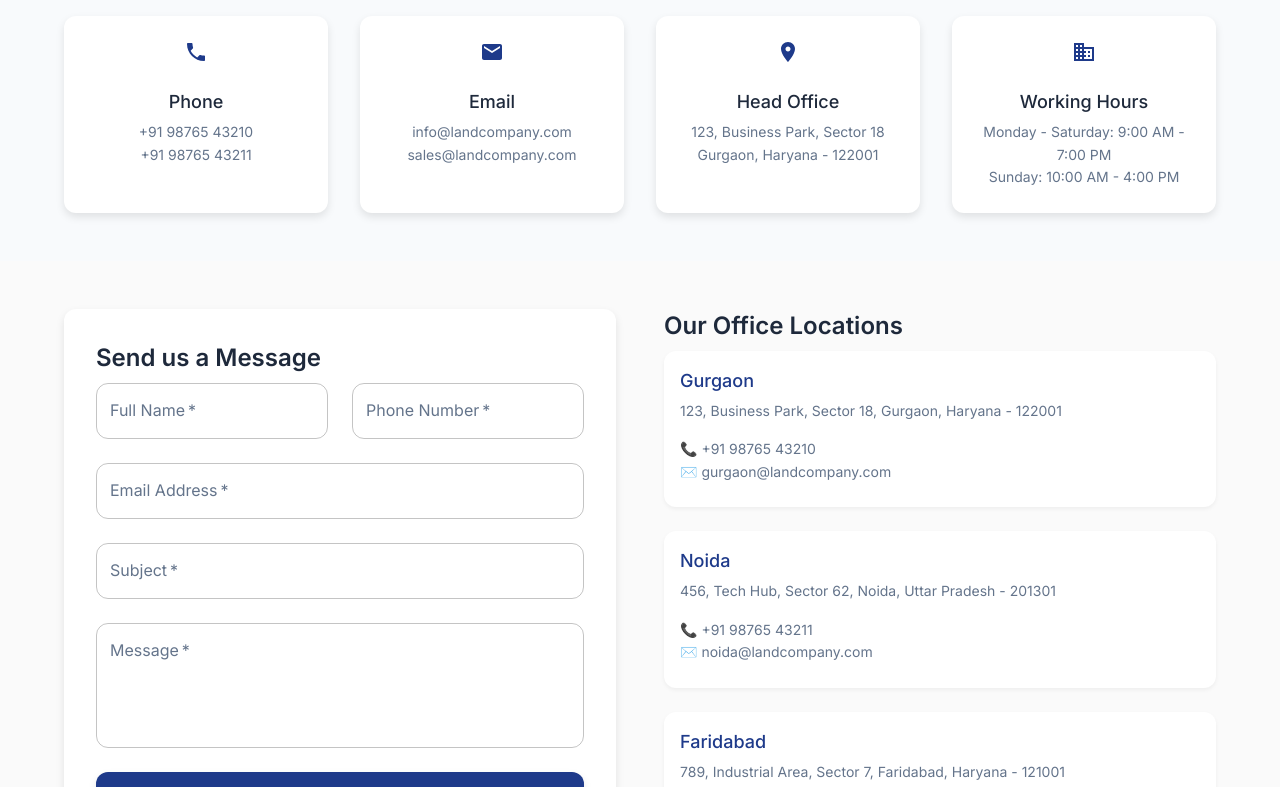
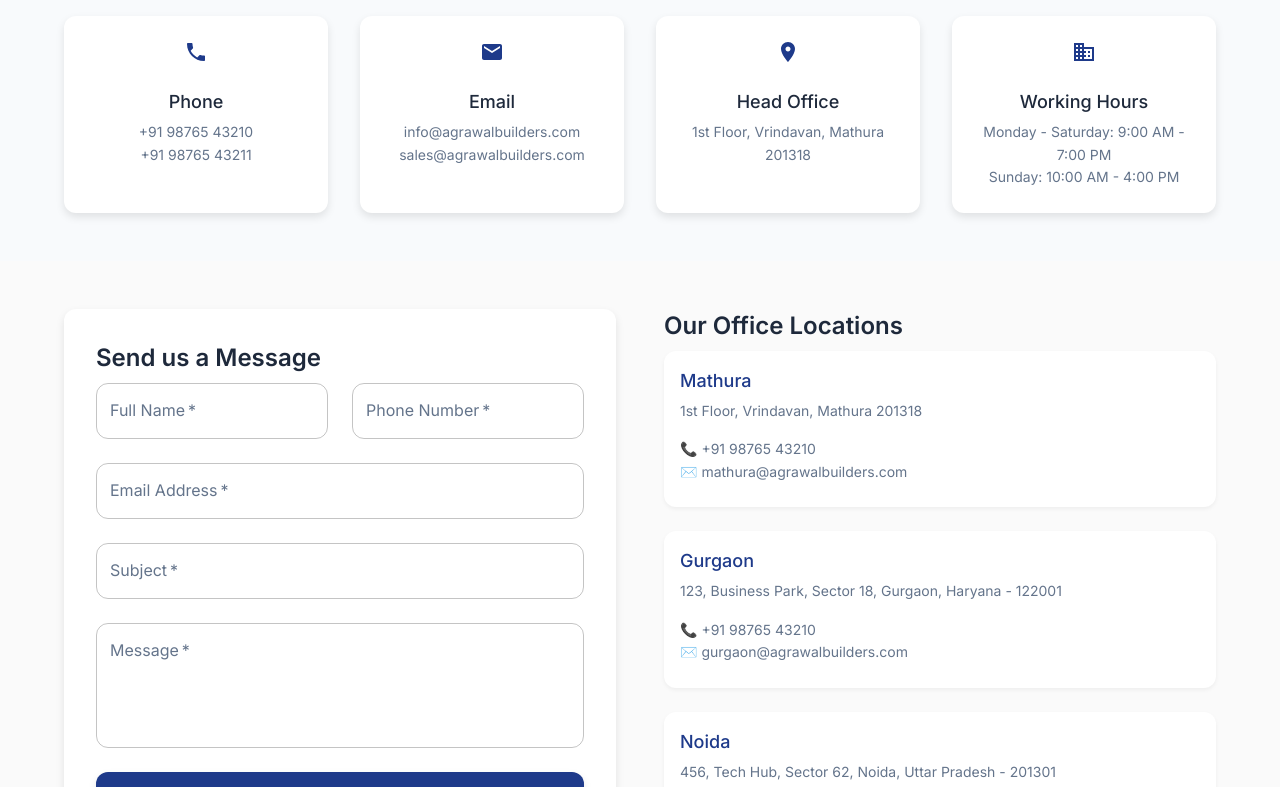
Before and after one commit to neo1603/website_test, a React (Create React App) app: page /contact in a window 1280 px wide. Shown: the part 320-1107 px from the top of the page. Built offline with nearby package versions, Linux system fonts and the light colour scheme.

Commit message:
Add Mathura main office location and update all emails to agrawalbuilders.com domain

```diff
--- a/src/pages/ContactUs.js
+++ b/src/pages/ContactUs.js
@@ -66,12 +66,12 @@ const ContactUs = () => {
     {
       icon: <Email />,
       title: 'Email',
-      details: ['info@landcompany.com', 'sales@landcompany.com'],
+      details: ['info@agrawalbuilders.com', 'sales@agrawalbuilders.com'],
     },
     {
       icon: <LocationOn />,
       title: 'Head Office',
-      details: ['123, Business Park, Sector 18', 'Gurgaon, Haryana - 122001'],
+      details: ['1st Floor, Vrindavan, Mathura 201318'],
     },
     {
       icon: <Business />,
@@ -82,22 +82,28 @@ const ContactUs = () => {
 
   const officeLocations = [
     {
+      city: 'Mathura',
+      address: '1st Floor, Vrindavan, Mathura 201318',
+      phone: '+91 98765 43210',
+      email: 'mathura@agrawalbuilders.com',
+    },
+    {
       city: 'Gurgaon',
       address: '123, Business Park, Sector 18, Gurgaon, Haryana - 122001',
       phone: '+91 98765 43210',
-      email: 'gurgaon@landcompany.com',
+      email: 'gurgaon@agrawalbuilders.com',
     },
     {
       city: 'Noida',
       address: '456, Tech Hub, Sector 62, Noida, Uttar Pradesh - 201301',
       phone: '+91 98765 43211',
-      email: 'noida@landcompany.com',
+      email: 'noida@agrawalbuilders.com',
     },
     {
       city: 'Faridabad',
       address: '789, Industrial Area, Sector 7, Faridabad, Haryana - 121001',
       phone: '+91 98765 43212',
-      email: 'faridabad@landcompany.com',
+      email: 'faridabad@agrawalbuilders.com',
     },
   ];
 
```
